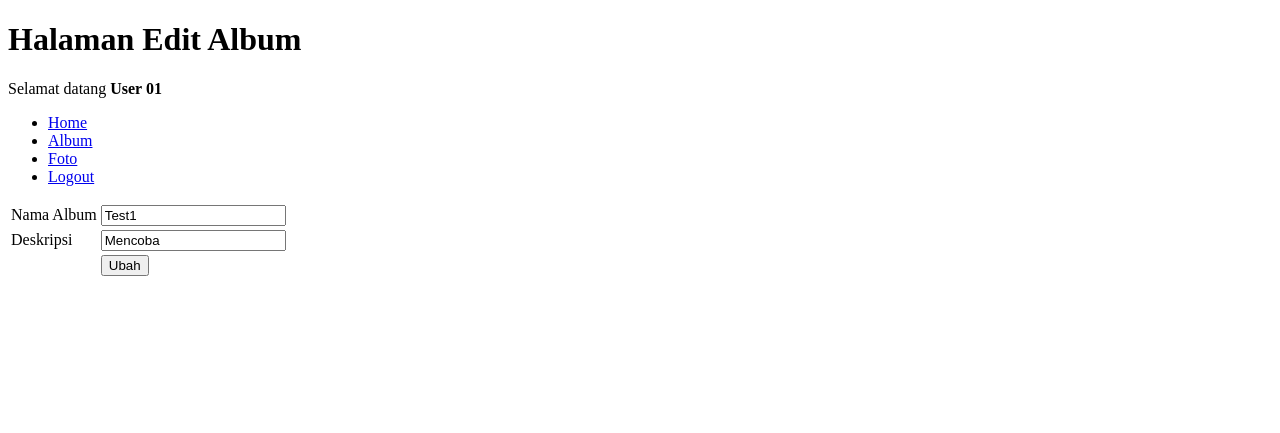
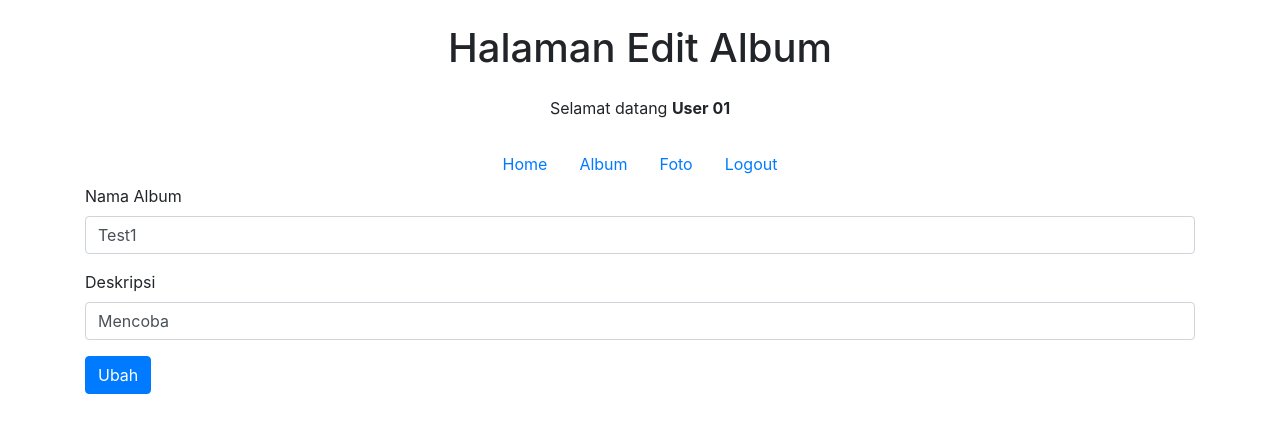
Before and after one commit to muhammadnijarmaulana/ukkgallery2024, a PHP site: page /edit_album.php?albumid=4 in a window 1280 px wide. Shown: the top 433 px of the page. Run offline with PHP 8.4, Linux system fonts and the light colour scheme; a user stored in the database is signed in; data comes from the database, SQL or seed files in the repository.

Commit message:
Update edit_album.php

```diff
--- a/edit_album.php
+++ b/edit_album.php
@@ -4,23 +4,27 @@
         header("location:login.php");
     }
 ?>
-
 <!DOCTYPE html>
 <html lang="en">
 <head>
     <meta charset="UTF-8">
     <meta name="viewport" content="width=device-width, initial-scale=1.0">
     <title>Halaman Edit Album</title>
+    <!-- Tautan ke Bootstrap CSS -->
+    <link href="https://stackpath.bootstrapcdn.com/bootstrap/4.5.2/css/bootstrap.min.css" rel="stylesheet">
+    <!-- Tautan ke file CSS tambahan Anda jika ada -->
+    <link href="styles.css" rel="stylesheet">
 </head>
 <body>
-    <h1>Halaman Edit Album</h1>
-    <p>Selamat datang <b><?=$_SESSION['namalengkap']?></b></p>
+    <div class="container">
+        <h1  class="mt-4 mb-4 text-center">Halaman Edit Album</h1>
+        <p  class="mt-4 mb-4 text-center">Selamat datang <b><?=$_SESSION['namalengkap']?></b></p>
 
-    <ul>
-        <li><a href="index.php">Home</a></li>
-        <li><a href="album.php">Album</a></li>
-        <li><a href="foto.php">Foto</a></li>
-        <li><a href="logout.php">Logout</a></li>
+        <ul class="nav nav-pills justify-content-center">
+            <li class="nav-item"><a class="nav-link" href="index.php">Home</a></li>
+            <li class="nav-item"><a class="nav-link" href="album.php">Album</a></li>
+            <li class="nav-item"><a class="nav-link" href="foto.php">Foto</a></li>
+            <li class="nav-item"><a class="nav-link" href="logout.php">Logout</a></li>
         </ul>
 
         <form action="update_album.php" method="post">
@@ -31,25 +35,22 @@
                 while($data=mysqli_fetch_array($sql)){
             ?>
             <input type="text" name="albumid" value="<?=$data['albumid']?>" hidden>
-        <table>
-            <tr>
-                <td>Nama Album</td>
-                <td><input type="text" name="namaalbum" value="<?=$data['namaalbum']?>"></td>
-            </tr>
-            <tr>
-                <td>Deskripsi</td>
-                <td><input type="text" name="deskripsi" value="<?=$data['deskripsi']?>"></td>
-            </tr>
-            <tr>
-                <td></td>
-                <td><input type="submit" value="Ubah"></td>
-            </tr>
-        </table>
+            <div class="form-group">
+                <label for="namaalbum">Nama Album</label>
+                <input type="text" class="form-control" id="namaalbum" name="namaalbum" value="<?=$data['namaalbum']?>">
+            </div>
+            <div class="form-group">
+                <label for="deskripsi">Deskripsi</label>
+                <input type="text" class="form-control" id="deskripsi" name="deskripsi" value="<?=$data['deskripsi']?>">
+            </div>
+            <button type="submit" class="btn btn-primary">Ubah</button>
             <?php
                 }
             ?>
         </form>
+    </div>
 
-
+    <!-- Skrip JavaScript Bootstrap (opsional, hanya jika Anda menggunakannya) -->
+    <script src="https://stackpath.bootstrapcdn.com/bootstrap/4.5.2/js/bootstrap.min.js"></script>
 </body>
 </html>
```
Lines whose indentation alone changed are shown as unchanged.
